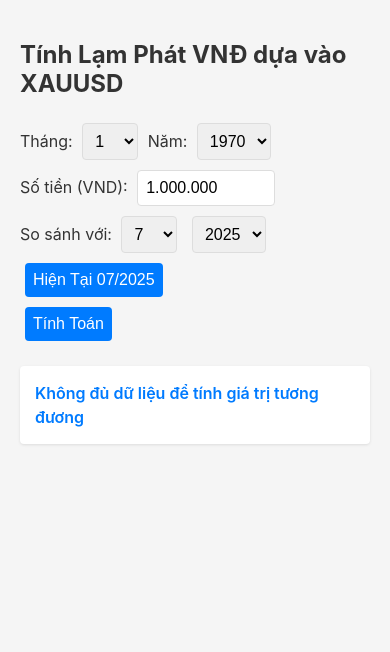
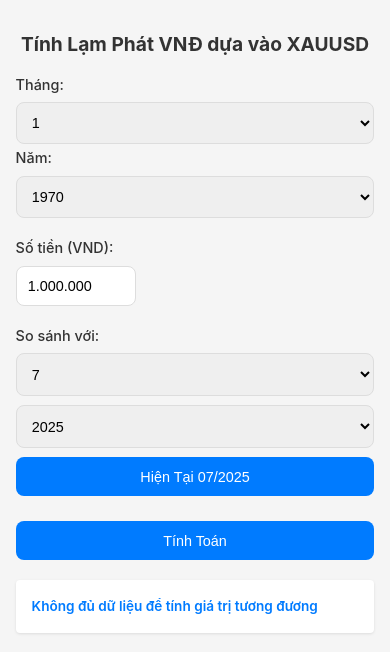
Before and after one commit to ashtonluk/war3_tool, a plain HTML site: page lam_phat/index.html in a window 390 px wide. Both pictures are taken after a click on the button "Tính Toán". Drawn offline with Linux system fonts and the light colour scheme; no server answers.

Commit message:
Enhance responsive design and dark mode support in index.html

```diff
--- a/lam_phat/index.html
+++ b/lam_phat/index.html
@@ -1,8 +1,8 @@
 <!DOCTYPE html>
 <html lang="vi">
-
 <head>
   <meta charset="UTF-8" />
+  <meta name="viewport" content="width=device-width, initial-scale=1.0, maximum-scale=1.0, user-scalable=no" />
   <title>Tính Lạm Phát VNĐ dựa vào XAUUSD</title>
   <script src="https://cdn.sheetjs.com/xlsx-0.20.0/package/dist/xlsx.full.min.js"></script>
   <style>
@@ -18,6 +18,7 @@
     h2 {
       font-size: 1.5em;
       margin-bottom: 20px;
+      text-align: center;
     }
 
     select,
@@ -60,13 +61,90 @@
       font-weight: 600;
       color: #007bff;
     }
+
+    /* Responsive adjustments for iPhone (screen width <= 414px) */
+    @media (max-width: 414px) {
+      body {
+        padding: 4vw;
+        max-width: 100%;
+        display: flex;
+        flex-direction: column;
+        box-sizing: border-box;
+        min-height: 100vh;
+      }
+
+      h2 {
+        font-size: 1.2rem;
+      }
+
+      .input-group {
+        display: flex;
+        flex-direction: column;
+        margin-bottom: 1rem;
+      }
+
+      label {
+        margin-bottom: 0.3rem;
+        font-size: 0.9rem;
+        font-weight: 500;
+      }
+
+      select,
+      input,
+      button {
+        padding: 0.7rem;
+        margin: 0.3rem 0;
+        border-radius: 8px;
+        font-size: 0.9rem;
+        width: 100%;
+        box-sizing: border-box;
+      }
+
+      input[type="text"] {
+        max-width: 100%;
+      }
+
+      #output {
+        margin-top: 1rem;
+        padding: 1rem;
+        font-size: 0.85rem;
+      }
+    }
+
+    /* Dark mode support for iPhone */
+    @media (max-width: 414px) and (prefers-color-scheme: dark) {
+      body {
+        background: #1c2526;
+        color: #e0e0e0;
+      }
+
+      #output {
+        background: #2c3e50;
+        color: #e0e0e0;
+      }
+
+      select,
+      input {
+        background: #34495e;
+        color: #e0e0e0;
+        border-color: #4a6076;
+      }
+
+      button {
+        background: #1e90ff;
+      }
+
+      button:hover {
+        background: #1565c0;
+      }
+    }
   </style>
 </head>
 
 <body>
   <h2>Tính Lạm Phát VNĐ dựa vào XAUUSD</h2>
 
-  <div>
+  <div class="input-group">
     <label>Tháng:</label>
     <select id="month1">
       <script>
@@ -86,12 +164,12 @@
     </select>
   </div>
 
-  <div>
+  <div class="input-group">
     <label>Số tiền (VND):</label>
     <input type="text" id="amount" value="1.000.000" oninput="formatNumber(this)" />
   </div>
 
-  <div>
+  <div class="input-group">
     <label>So sánh với:</label>
     <select id="month2">
       <script>
@@ -116,11 +194,8 @@
 
   <script>
     function formatNumber(input) {
-      // Lấy giá trị, loại bỏ dấu chấm để xử lý
       let value = input.value.replace(/\./g, '');
-      // Chỉ giữ lại các chữ số
       value = value.replace(/[^0-9]/g, '');
-      // Định dạng lại với dấu chấm phân cách
       if (value) {
         input.value = Number(value).toLocaleString('vi-VN', { minimumFractionDigits: 0 });
       } else {
@@ -138,7 +213,6 @@
       }
     }
 
-    // Load xausd.xlsx
     fetch('xausd.xlsx')
       .then(res => res.arrayBuffer())
       .then(buffer => {
@@ -153,7 +227,6 @@
         console.error(err);
       });
 
-    // Load usdvnd.xlsx
     fetch('usdvnd.xlsx')
       .then(res => res.arrayBuffer())
       .then(buffer => {
@@ -173,7 +246,6 @@
       document.getElementById('year2').value = '2025';
     }
 
-    // Tự động đặt tháng 07 và năm 2025 khi trang được tải
     window.onload = function() {
       setCurrentDate();
     };
@@ -181,7 +253,6 @@
     function searchData() {
       const month1 = document.getElementById('month1').value;
       const year1 = document.getElementById('year1').value;
-      // Loại bỏ dấu chấm từ giá trị amount trước khi parse
       const amount = parseFloat(document.getElementById('amount').value.replace(/\./g, '')) || 0;
       const target1 = `01/${month1}/${year1}`;
 
@@ -189,53 +260,38 @@
       const year2 = document.getElementById('year2').value;
       const target2 = `01/${month2}/${year2}`;
 
-      // Tìm trong xausd cho ngày gốc
       const xauRow1 = xauData.find(r => {
         const dayStr = r.day?.toString().split(" ")[0];
         return dayStr === target1;
       });
       const xauOpen1 = (xauRow1 && xauRow1.open !== undefined) ? xauRow1.open : null;
 
-      // Tìm trong usdvnd cho ngày gốc
       const usdRow1 = usdData.find(r => {
         const dayStr = r.day?.toString().split(" ")[0];
         return dayStr === target1;
       });
       const usdOpen1 = (usdRow1 && usdRow1.open !== undefined) ? usdRow1.open : 11000;
 
-      // Tìm trong xausd cho ngày so sánh
       const xauRow2 = xauData.find(r => {
         const dayStr = r.day?.toString().split(" ")[0];
         return dayStr === target2;
       });
       const xauOpen2 = (xauRow2 && xauRow2.open !== undefined) ? xauRow2.open : null;
 
-      // Tìm trong usdvnd cho ngày so sánh
       const usdRow2 = usdData.find(r => {
         const dayStr = r.day?.toString().split(" ")[0];
         return dayStr === target2;
       });
       const usdOpen2 = (usdRow2 && usdRow2.open !== undefined) ? usdRow2.open : 11000;
 
-      let no_use = `
-        <div>Ngày: ${target1}</div>
-        <div>XAUUSD (mở cửa): ${xauOpen1 || "Không có dữ liệu"}</div>
-        <div>USD/VND (mở cửa): ${usdOpen1 || "Không có dữ liệu"}</div>
-        <div>Ngày so sánh: ${target2}</div>
-        <div>XAUUSD (mở cửa): ${xauOpen2 || "Không có dữ liệu"}</div>
-        <div>USD/VND (mở cửa): ${usdOpen2 || "Không có dữ liệu"}</div>
-      `;
-
-      let output = `
-      `;
-      // Tính giá trị tương đương
+      let output = '';
       if (xauOpen1 && usdOpen1 && xauOpen2 && usdOpen2) {
         const gold_at_year1 = xauOpen1 * usdOpen1;
         const gold_at_year2 = xauOpen2 * usdOpen2;
         const amount2 = Math.round((amount / gold_at_year1) * gold_at_year2);
 
         output += `
-          <div class="result">${amount.toLocaleString('vi-VN', { minimumFractionDigits: 0 })} VND trong năm ${year1} tương đương với ${amount2.toLocaleString('vi-VN', { minimumFractionDigits: 0 })} VND trong năm ${year2} (dựa trên giá vàng)</div>
+          <div class="result">${amount.toLocaleString('vi-VN', { minimumFractionDigits: 0 })} VND trong năm ${year1} tương đương với ${amount2.toLocaleString('vi-VN', { minimumFractionDigits: 0 })} VND trong năm ${year2}</div>
         `;
       } else {
         output += `<div class="result">Không đủ dữ liệu để tính giá trị tương đương</div>`;
@@ -245,5 +301,4 @@
     }
   </script>
 </body>
-
 </html>
```
